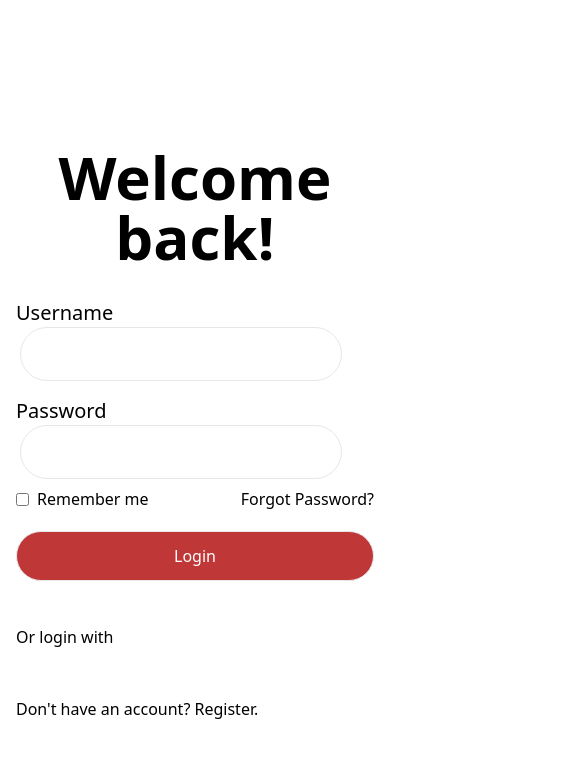
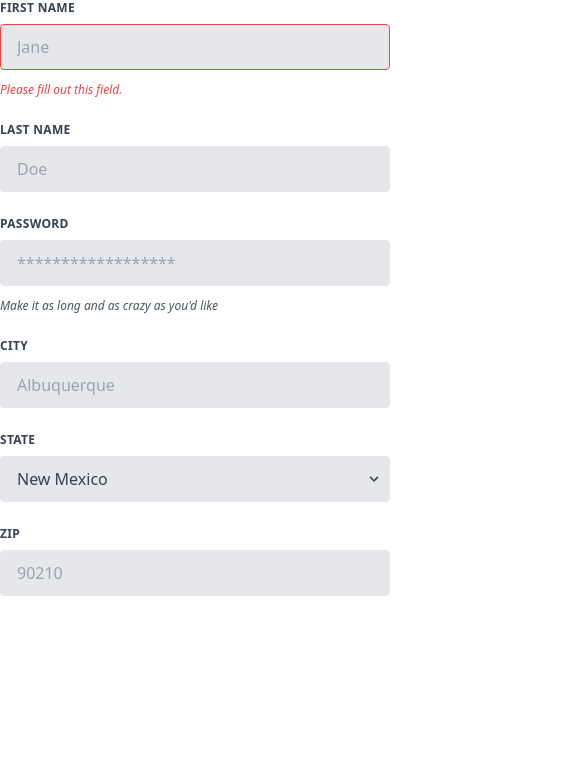
Before and after one commit to ManishaSwain8/ktj-team-darts, a React (Vite) app in the folder vite-project/: page /post-input in a window 390 px wide. Shown: the top 758 px of the page, 566 px wide, since content can reach past the window. Built offline with nearby package versions, Linux system fonts and the light colour scheme.

Commit message:
New feature added

```diff
--- a/vite-project/package.json
+++ b/vite-project/package.json
@@ -11,7 +11,8 @@
   "dependencies": {
     "react": "^18.2.0",
     "react-dom": "^18.2.0",
-    "react-icons": "^4.7.1"
+    "react-icons": "^4.7.1",
+    "react-router-dom": "^6.7.0"
   },
   "devDependencies": {
     "@types/react": "^18.0.26",
--- a/vite-project/src/App.jsx
+++ b/vite-project/src/App.jsx
@@ -1,13 +1,22 @@
 import "./App.css";
-// import Home from "./Components/Home";
-// import About from "./Components/About";
+import Home from "./Components/Home";
+import About from "./Components/About";
 import Login from "./Components/Login";
+import PostView from "./Components/PostView";
+
+import { BrowserRouter as Router, Routes, Route } from "react-router-dom";
+import PostInput from "./Components/PostInput";
 function App() {
   return (
-    <div>
-      {/* <Home />, <About /> */}
-      <Login />
-    </div>
+    <Router>
+      <Routes>
+        <Route exact path="/" element={<Home />}></Route>
+        <Route exact path="/about" element={<About />}></Route>
+        <Route exact path="/login" element={<Login />}></Route>
+        <Route exact path="/view" element={<PostView />}></Route>
+        <Route exact path="/post-input" element={<PostInput />}></Route>
+      </Routes>
+    </Router>
   );
 }
 
--- a/vite-project/src/Components/Home.jsx
+++ b/vite-project/src/Components/Home.jsx
@@ -1,26 +1,30 @@
 import React from "react";
 import po from "../assets/po.jpg";
+import Feed from "./Feed";
 function Home() {
   return (
     <div>
-      <div className="bg-black w-full h-16 flex gap-40 place-content-center">
+      <header className="bg-black w-full h-16 flex gap-40 place-content-center">
         <h1 className="text-white p-4 ml">PartHunt</h1>
         <div className="flex items-center">
           <div className="flex border  rounded-tl-lg">
-            <input
-              type="text"
-              className="block w-full px-12 py-2  bg-black rounded-full text-white "
-              placeholder="Search..."
-            />
-            {/* <button className="px-2 text-white bg-purple-600 border-l rounded-full ">
-              Search
-            </button> */}
+            <input type="text" className="block w-full px-12 py-2  bg-black rounded-full text-white " placeholder="Search..." />
+            <button className="px-2 text-white bg-purple-600 border-l rounded-full ">Search</button>
           </div>
         </div>
-        <img
-          src={po}
-          className="mt-2 h-12 w-12 rounded-full object-right"
-        ></img>
+        <img src={po} className="mt-2 h-12 w-12 rounded-full object-right"></img>
+      </header>
+
+      {/* loop */}
+      <div className="my-4">
+        <Feed />
+      </div>
+      <div className="my-4">
+        <Feed />
+      </div>
+
+      <div className="my-4">
+        <Feed />
       </div>
     </div>
   );
--- a/vite-project/src/Components/Login.jsx
+++ b/vite-project/src/Components/Login.jsx
@@ -1,13 +1,13 @@
 import React from "react";
 import red from "../assets/red.jpg";
+// import { Link } from "react-router-dom";
+
 export default function Login() {
   return (
-    <div className="grid grid-cols-1 sm:grid-cols-2 h-screen w-full">
-      <div className="hidden sm:block">
-        <div className="justify-center">
-          <h1 className="text-white -mt-5 text-center">
-            Connect with your team.
-          </h1>{" "}
+    <div className="grid grid-cols-1 md:grid-cols-2 h-screen w-screen justify-center">
+      <div className="hidden md:block relative">
+        <div className="absolute top-1/2 left-1/2 -translate-x-1/2 -translate-y-1/2 z-10">
+          <h1 className="text-white text-center text-3xl">Connect with your team.</h1>
         </div>
         <img className="w-full h-full object-cover " src={red} alt="" />
       </div>
@@ -17,35 +17,27 @@ export default function Login() {
           <h2 className="text-6xl font-bold text-center py-6">Welcome back!</h2>
           <div className="text-xl flex-flex-col py-2">
             <label>Username</label>
-            <input className="border rounded-full p-3 ml-1 mx-56" type="text" />
+            <input className="border rounded-full p-3 ml-1 mx-56 w-full" type="text" />
           </div>
           <div className="text-xl flex-flex-col py-2 gap-2 ">
             <label>Password</label>
-            <input
-              className="border rounded-full p-3 ml-1 mx-56"
-              type="password"
-            />
+            <input className="border rounded-full p-3 ml-1 mx-56 w-full" type="password" />
           </div>
-
           <div className="flex justify-between">
             <p className="flex items-center mr-2">
               <input className="mr-2" type="checkbox" />
               Remember me
             </p>
-            <p>Forgot Password?</p>
+            <a href="#forgot">Forgot Password?</a>
           </div>
-          <button className="border w-full my-5 py-3 bg-[#BF3737] hover:bg-[#c91d1d] text-white rounded-full">
-            Login
-          </button>
+          <button className="border w-full my-5 py-3 bg-[#BF3737] hover:bg-[#c91d1d] text-white rounded-full">Login</button>
           <br />
           <br />
           <div className="items-center">
-            <p>Or login with</p>
+            Or <a href="#login">login</a> with
             <br />
-            <br />
-
-            <p>Don't have an account? Register.</p>
-          </div>
+            <a href="#register">Don't have an account? Register.</a>
+          </div>{" "}
         </form>
       </div>
     </div>
--- /dev/null
+++ b/vite-project/src/Components/Modal.jsx
@@ -0,0 +1,5 @@
+import React from "react";
+
+export default function Modal({ children }) {
+  return <div className="absolute">{children}</div>;
+}
--- /dev/null
+++ b/vite-project/src/Components/PostInput.jsx
@@ -0,0 +1,93 @@
+import React from "react";
+
+const PostInput = () => {
+  return (
+    <form className="w-full max-w-lg">
+      <div className="flex flex-wrap -mx-3 mb-6">
+        <div className="w-full md:w-1/2 px-3 mb-6 md:mb-0">
+          <label className="block uppercase tracking-wide text-gray-700 text-xs font-bold mb-2" for="grid-first-name">
+            First Name
+          </label>
+          <input
+            className="appearance-none block w-full bg-gray-200 text-gray-700 border border-red-500 rounded py-3 px-4 mb-3 leading-tight focus:outline-none focus:bg-white"
+            id="grid-first-name"
+            type="text"
+            placeholder="Jane"
+          />
+          <p className="text-red-500 text-xs italic">Please fill out this field.</p>
+        </div>
+        <div className="w-full md:w-1/2 px-3">
+          <label className="block uppercase tracking-wide text-gray-700 text-xs font-bold mb-2" for="grid-last-name">
+            Last Name
+          </label>
+          <input
+            className="appearance-none block w-full bg-gray-200 text-gray-700 border border-gray-200 rounded py-3 px-4 leading-tight focus:outline-none focus:bg-white focus:border-gray-500"
+            id="grid-last-name"
+            type="text"
+            placeholder="Doe"
+          />
+        </div>
+      </div>
+      <div className="flex flex-wrap -mx-3 mb-6">
+        <div className="w-full px-3">
+          <label className="block uppercase tracking-wide text-gray-700 text-xs font-bold mb-2" for="grid-password">
+            Password
+          </label>
+          <input
+            className="appearance-none block w-full bg-gray-200 text-gray-700 border border-gray-200 rounded py-3 px-4 mb-3 leading-tight focus:outline-none focus:bg-white focus:border-gray-500"
+            id="grid-password"
+            type="password"
+            placeholder="******************"
+          />
+          <p className="text-gray-600 text-xs italic">Make it as long and as crazy as you'd like</p>
+        </div>
+      </div>
+      <div className="flex flex-wrap -mx-3 mb-2">
+        <div className="w-full md:w-1/3 px-3 mb-6 md:mb-0">
+          <label className="block uppercase tracking-wide text-gray-700 text-xs font-bold mb-2" for="grid-city">
+            City
+          </label>
+          <input
+            className="appearance-none block w-full bg-gray-200 text-gray-700 border border-gray-200 rounded py-3 px-4 leading-tight focus:outline-none focus:bg-white focus:border-gray-500"
+            id="grid-city"
+            type="text"
+            placeholder="Albuquerque"
+          />
+        </div>
+        <div className="w-full md:w-1/3 px-3 mb-6 md:mb-0">
+          <label className="block uppercase tracking-wide text-gray-700 text-xs font-bold mb-2" for="grid-state">
+            State
+          </label>
+          <div className="relative">
+            <select
+              className="block appearance-none w-full bg-gray-200 border border-gray-200 text-gray-700 py-3 px-4 pr-8 rounded leading-tight focus:outline-none focus:bg-white focus:border-gray-500"
+              id="grid-state"
+            >
+              <option>New Mexico</option>
+              <option>Missouri</option>
+              <option>Texas</option>
+            </select>
+            <div className="pointer-events-none absolute inset-y-0 right-0 flex items-center px-2 text-gray-700">
+              <svg className="fill-current h-4 w-4" xmlns="http://www.w3.org/2000/svg" viewBox="0 0 20 20">
+                <path d="M9.293 12.95l.707.707L15.657 8l-1.414-1.414L10 10.828 5.757 6.586 4.343 8z" />
+              </svg>
+            </div>
+          </div>
+        </div>
+        <div className="w-full md:w-1/3 px-3 mb-6 md:mb-0">
+          <label className="block uppercase tracking-wide text-gray-700 text-xs font-bold mb-2" for="grid-zip">
+            Zip
+          </label>
+          <input
+            className="appearance-none block w-full bg-gray-200 text-gray-700 border border-gray-200 rounded py-3 px-4 leading-tight focus:outline-none focus:bg-white focus:border-gray-500"
+            id="grid-zip"
+            type="text"
+            placeholder="90210"
+          />
+        </div>
+      </div>
+    </form>
+  );
+};
+
+export default PostInput;
--- /dev/null
+++ b/vite-project/src/Components/PostView.jsx
@@ -0,0 +1,72 @@
+import React from "react";
+import { MdDone } from "react-icons/md";
+import { RxCross2 } from "react-icons/rx";
+
+const PostView = () => {
+  return (
+    <div className="max-w-xl bg-gray-100 rounded mx-auto px-5 py-2">
+      <div>
+        <div>
+          <h2 className="uppercase">Participant List</h2>
+        </div>
+
+        <table className="table-auto md:table-fixed w-full">
+          <thead>
+            <tr>
+              <th align="left">Name</th>
+              {/* added user only can see View Proflie */}
+              <th>Responces</th>
+            </tr>
+          </thead>
+          <tbody>
+            {/* 1 */}
+            <tr>
+              <td className="flex  items-center gap-3 py-3">
+                <img src="https://www.w3schools.com/howto/img_avatar.png" alt="avter-username" className="w-14 rounded-full" />
+                <div>
+                  <div className="text-sm">username</div>
+                  <div className="text-sm">job title</div>
+                </div>
+              </td>
+
+              <td>
+                {/* added user only can see else View Proflie */}
+                <div className="flex justify-center">
+                  <button className="bg-green-600 px-2 py-1 mx-auto block">
+                    <MdDone size={24} />
+                  </button>
+                  <button className="bg-red-600 px-2 py-1 mx-auto block">
+                    <RxCross2 size={20} />
+                  </button>
+                </div>
+              </td>
+            </tr>
+            {/* 2 */}
+            <tr>
+              <td className="flex  items-center gap-3">
+                <img src="https://www.w3schools.com/howto/img_avatar.png" alt="avter-username" className="w-14 rounded-full" />
+                <div>
+                  <div className="text-sm">username</div>
+                  <div className="text-sm">job title</div>
+                </div>
+              </td>
+
+              <td>
+                <div className="flex justify-center">
+                  <button className="bg-green-600 px-2 py-1 mx-auto block">
+                    <MdDone size={24} />
+                  </button>
+                  <button className="bg-red-600 px-2 py-1 mx-auto block">
+                    <RxCross2 size={20} />
+                  </button>
+                </div>
+              </td>
+            </tr>
+          </tbody>
+        </table>
+      </div>
+    </div>
+  );
+};
+
+export default PostView;
```
Also changed, not shown: vite-project/src/Components/Feed.jsx (+34 -13 lines), 1 other file (tests, documents, lock files or other folders).
